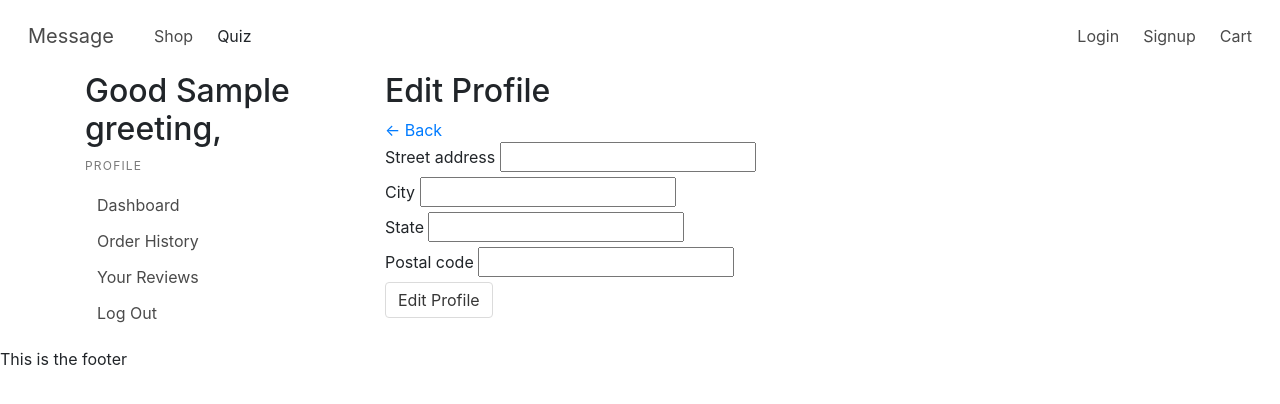
After one commit to awang617/Message, a Python web app: template templates/editAddress.html in a window 1280 px wide. The commit adds this page. Shown: the top 404 px of the page. Run offline with Jinja, Linux system fonts and the light colour scheme; the template is opened without the code that fills it: most values are stand-ins (such as "Sample title", 1, 10 or a date in 2020); form fields are guessed from the names that the template uses; some libraries are stand-ins or nearby versions.

Commit message:
edit functionality for the user

```diff
--- /dev/null
+++ b/templates/editAddress.html
@@ -0,0 +1,35 @@
+{% extends "profile.html" %}
+{% from "macros.html" import field_error %}
+
+{% block profile %}
+<h2>Edit Profile</h2>
+<a href="/profile">&#8592; Back</a>
+<form method="POST" action="" class="form form-group">
+    {{ form.hidden_tag() }}
+
+    <div class="form-input">
+        {{ field_error(form.street_address) }}
+        {{form.street_address.label}}
+        {{form.street_address(value=user.street_address)}}
+    </div>
+    <div class="form-input">
+        {{ field_error(form.city) }}
+        {{form.city.label}}
+        {{form.city(value=user.city)}}
+    </div>
+    <div class="form-input">
+        {{ field_error(form.state) }}
+        {{form.state.label}}
+        {{form.state(value=user.state)}}
+    </div>
+    <div class="form-input">
+        {{ field_error(form.postal_code) }}
+        {{form.postal_code.label}}
+        {{form.postal_code(value=user.postal_code)}}
+    </div>
+
+    <button class="button" type="submit">Edit Profile</button>
+        <!-- <a type="submit" class="button" id="submit">Submit Review</a> -->
+</form>
+
+{% endblock %}
--- a/templates/editReview.html
+++ b/templates/editReview.html
@@ -8,6 +8,7 @@
     {% for field in form %}
         {{ render_field(field) }}
     {% endfor %}
+    <button class="button" type="submit">Edit Review</button>
         <!-- <a type="submit" class="button" id="submit">Submit Review</a> -->
 </form>
 
```
Also changed, not shown: forms.py (+48 -1 lines), templates/editProfile.html (added, +30 -0 lines).
